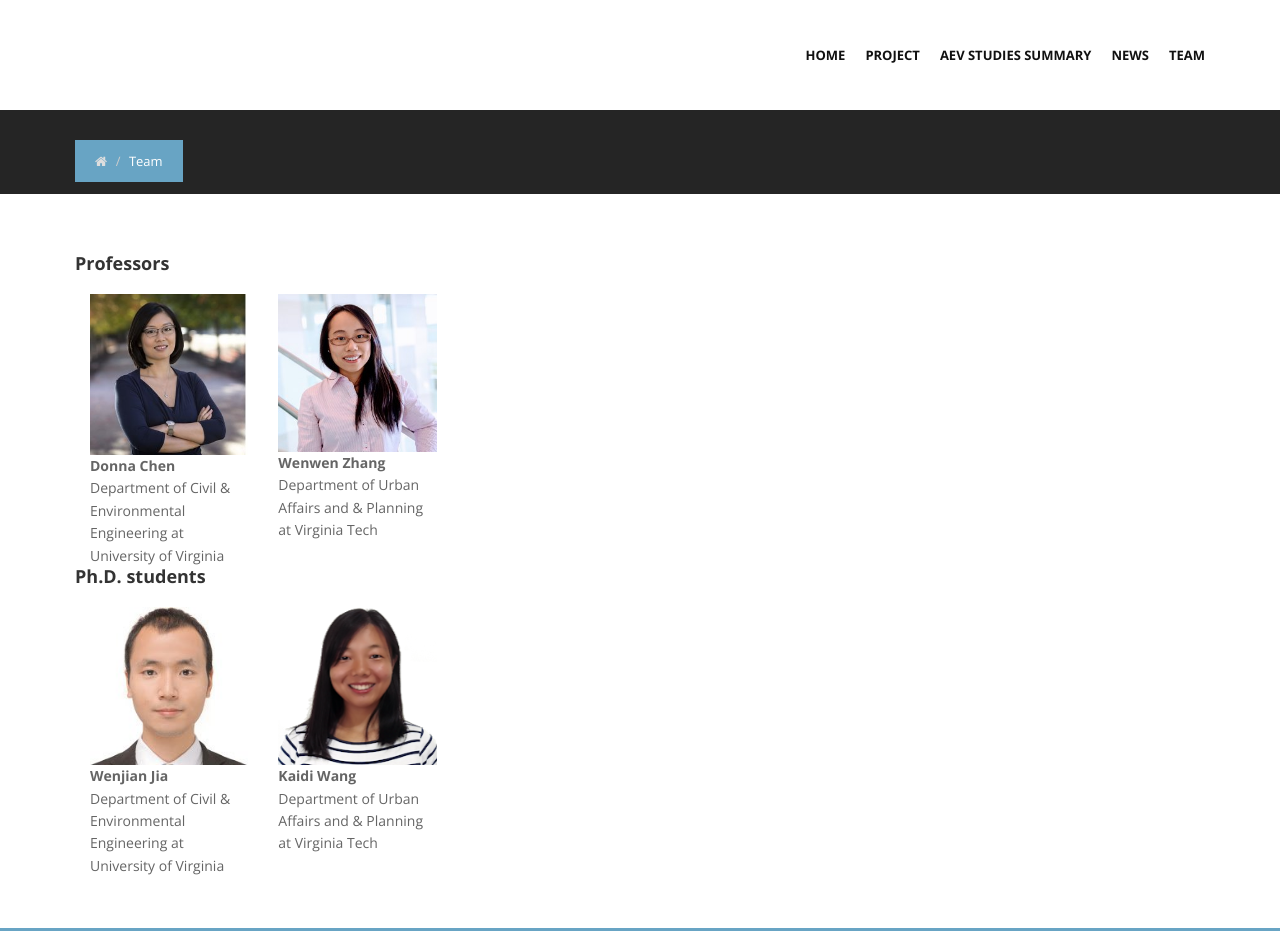
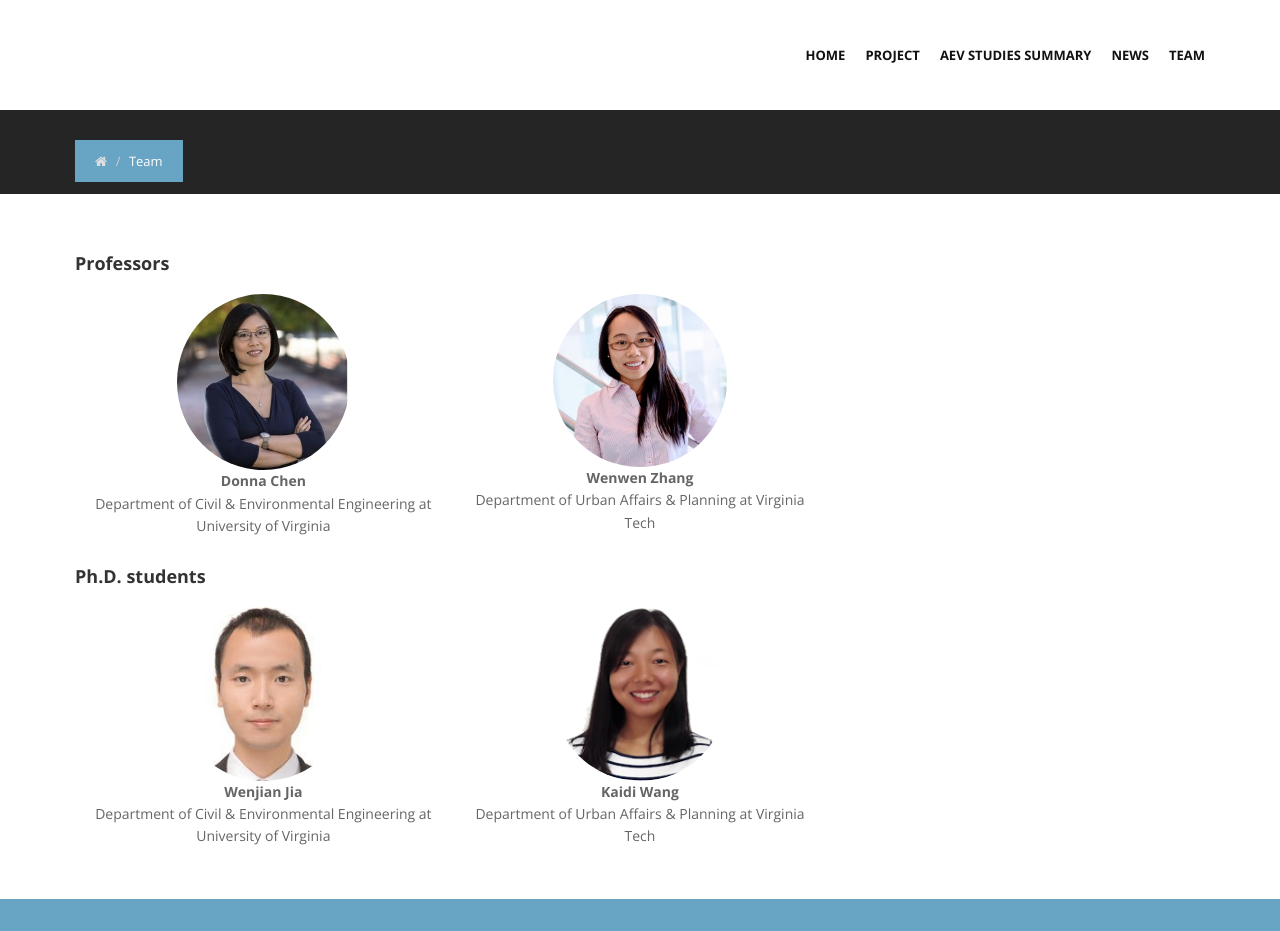
Before and after one commit to jeffressinfo/jeffressinfo.github.io, a plain HTML site: page team.html in a window 1280 px wide. Shown: the top 931 px of the page. Drawn offline with nearby package versions, Linux system fonts and the light colour scheme.

Commit message:
update team page

```diff
--- a/css/style.css
+++ b/css/style.css
@@ -2007,3 +2007,10 @@ h4{
 @media (max-width: 360px) {
 
 }
+
+
+/*custom style by kaidi*/
+.portrait{
+	border-radius: 100%;
+	width: 50%;
+}
--- a/team.html
+++ b/team.html
@@ -55,42 +55,32 @@
 			<div class="container">
 				<div class="row">
 					<div class="col-lg-12">
-						<h4 class = 'portrait_head'>Professors</h4>
-						<div class="col col-lg-2">
-							<img src="img/portrait_donna.jpeg" alt="" />
+						<h4>Professors</h4>
+						<div class="col col-lg-4 text-center">
+							<img class="portrait" src="img/portrait_donna.jpeg" alt="" />
 							<div class="name">Donna Chen</div>
 							<div class="institute">Department of Civil & Environmental Engineering at University of Virginia</div>
 						</div>
-						<div class="col col-lg-2">
-							<img src="img/portrait_wenwen.jpeg" alt="" />
+						<div class="col col-lg-4 text-center">
+							<img class = "portrait" src="img/portrait_wenwen.jpeg" alt = "" />
 							<div class="name">Wenwen Zhang</div>
-							<div class="institute">Department of Urban Affairs and & Planning at Virginia Tech</div>
+							<div class="institute">Department of Urban Affairs & Planning at Virginia Tech</div>
 						</div>
 
-
-
-						<!-- <dl class="dl-horizontal"> -->
-							<!-- <dt>Wenwen Zhang</dt> -->
-							<!-- <dd>wenwenz3@vt.edu</dd> -->
-							<!-- <dd>Department of Urban Affairs and & Planning at Virginia Tech</dd> -->
-
-							<!-- <dt>Donna T. Chen</dt> -->
-							<!-- <dd>tdc9c@virginia.edu</dd> -->
-							<!-- <dd>Department of Civil & Environmental Engineering at University of Virginia</dd> -->
-						<!-- </dl> -->
-
+						<div style="height: 20px; clear: both;"></div>
 						<h4>Ph.D. students</h4>
-						<div class="col col-lg-2">
-							<img src="img/portrait_wenjian.jpeg" alt="" />
+						<div class="col col-lg-4 text-center">
+							<img class="portrait" src="img/portrait_wenjian.jpeg" alt="" />
 							<div class="name">Wenjian Jia</div>
 							<div class="institute">Department of Civil & Environmental Engineering at University of Virginia</div>
 						</div>
 
-						<div class="col col-lg-2">
-							<img src="img/portrait_kaidi.png" alt="" />
+						<div class="col col-lg-4 text-center">
+							<img class="portrait" src="img/portrait_kaidi.png" alt="" />
 							<div class="name">Kaidi Wang</div>
-							<div class="institute">Department of Urban Affairs and & Planning at Virginia Tech</div>
+							<div class="institute">Department of Urban Affairs & Planning at Virginia Tech</div>
 						</div>
+
 
 						<!-- <dl class="dl-horizontal"> -->
 							<!-- <dt>Kaidi Wang</dt> -->
```
Also changed, not shown: news.html (+2 -2 lines).
